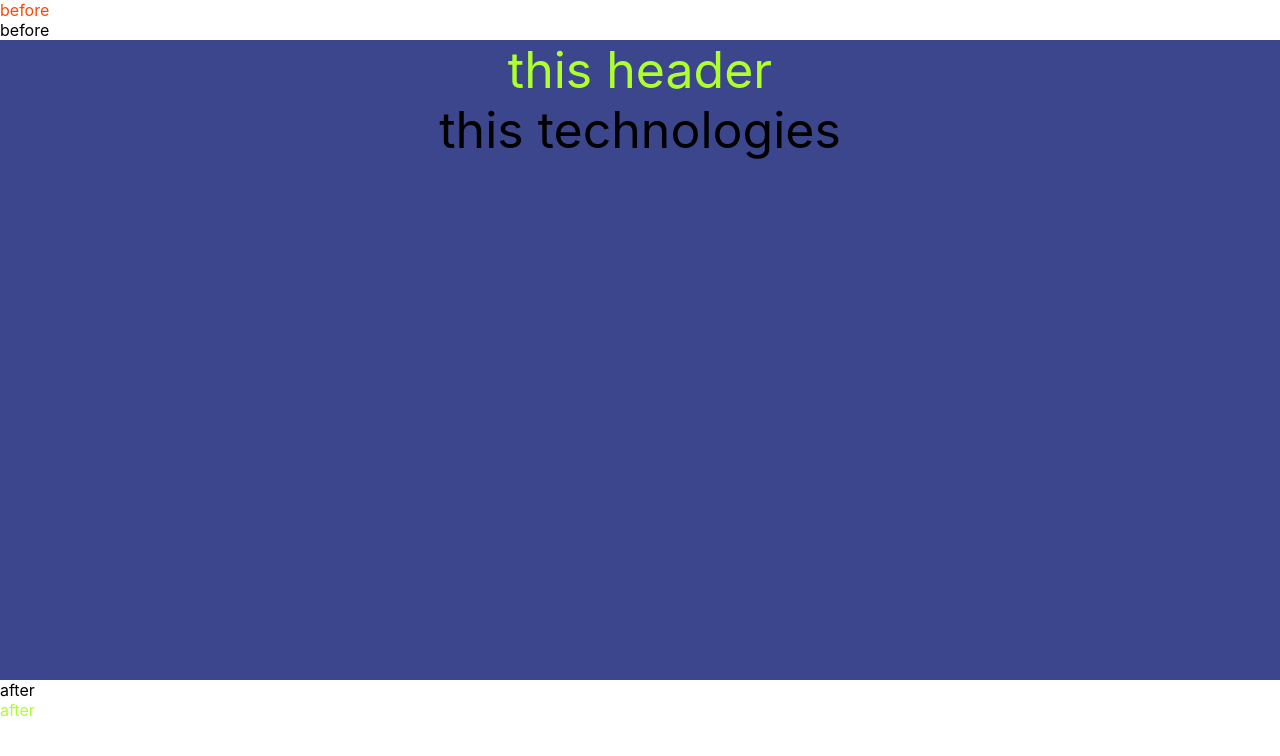
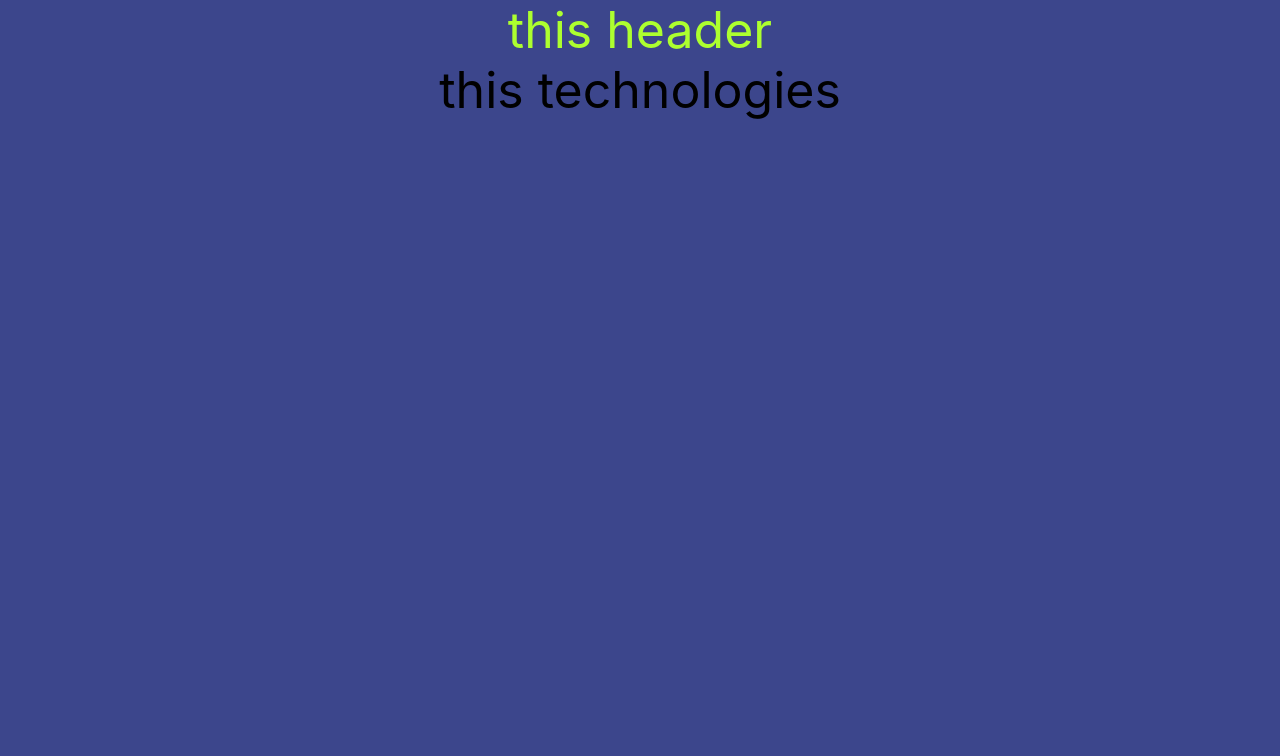
Before and after one commit to YurtaevAndreyA/my-way-samurai-react-js, a React (Create React App) app: page / in a window 1280 px wide. Shown: the top 756 px of the page. Built offline with nearby package versions, Linux system fonts and the light colour scheme.

Commit message:
lessons 8: import/export - theory * unnecessary - лишний, ненужный * From the file index.html removed unnecessary tags and text * Understood the theory about imports and exports

```diff
--- a/public/index.html
+++ b/public/index.html
@@ -28,11 +28,7 @@
   </head>
   <body>
     <noscript>You need to enable JavaScript to run this app.</noscript>
-    <div id="before">before</div>
-    before
     <div id="root"></div>
-    after
-    <div id="after">after</div>
     <!--
       This HTML file is a template.
       If you open it directly in the browser, you will see an empty page.
--- a/src/App.css
+++ b/src/App.css
@@ -1,5 +1,5 @@
 .App {
-  height: 80vh;
+  height: 100vh;
   text-align: center;
   background-color: rgb(60, 70, 140);
   color: orange;
```
Also changed, not shown: courseSummary/courseSummary.txt.
